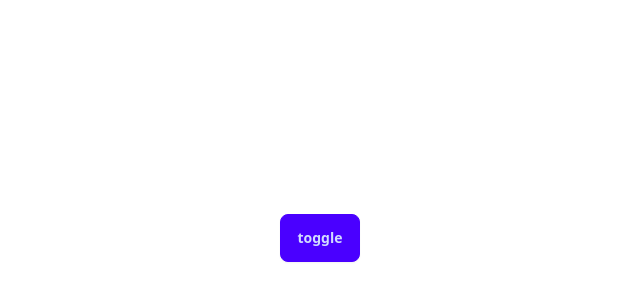
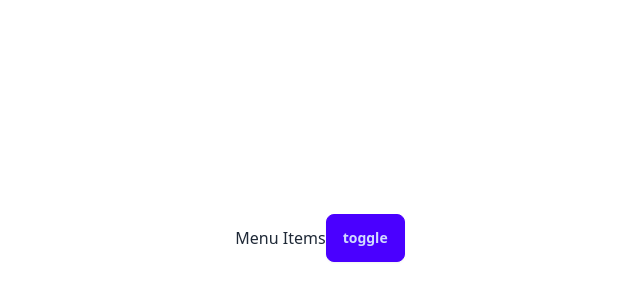
Before and after one commit to arafat717/React-Hooks, a React (Vite) app: page / in a window 1280 px wide. Shown: the part 162-462 px from the top of the page, without its empty margins (320-960 px from the left). Built offline with nearby package versions, Linux system fonts and the light colour scheme.

Commit message:
added contex for single file pattern

```diff
--- a/src/App.tsx
+++ b/src/App.tsx
@@ -1,7 +1,8 @@
 // import { useState } from "react";
 import { useContext } from "react";
 import "./App.css";
-import { ThemeContex } from "./contex/ThemeProvider";
+import { TThemeContex, ThemeContex } from "./contex/ThemeProvider";
+import { MenuItems, MenuList } from "./menu";
 // import UseEffectExample from "./UseEffectExample";
 // import UseRefExample from "./UseRefExample";
 // import UseReducerExample from "./UseReducerExample";
@@ -10,7 +11,7 @@ import { ThemeContex } from "./contex/ThemeProvider";
 
 function App() {
   // const [counter, setCounter] = useState(0);
-  const { dark, setDark } = useContext(ThemeContex);
+  const { dark, setDark } = useContext(ThemeContex) as TThemeContex;
   console.log(dark);
   return (
     <div
@@ -26,6 +27,9 @@ function App() {
       {/* <UseReducerExample></UseReducerExample> */}
       {/* <UseEffectExample></UseEffectExample> */}
       {/* <UseRefExample></UseRefExample> */}
+      <MenuList>
+        <MenuItems></MenuItems>
+      </MenuList>
       <button className="btn btn-primary" onClick={() => setDark(!dark)}>
         toggle
       </button>
--- a/src/UseRefExample.tsx
+++ b/src/UseRefExample.tsx
@@ -1,7 +1,10 @@
-import React, { useEffect, useRef } from "react";
+import React, { useContext, useEffect, useRef } from "react";
 import CustomInput from "./CustomInput";
+import { menuContex } from "./menu";
 
 const UseRefExample = () => {
+  const { theme } = useContext(menuContex);
+  console.log(theme);
   const myRef = useRef<HTMLInputElement | null>(null);
   useEffect(() => {
     myRef.current?.focus();
--- a/src/contex/ThemeProvider.tsx
+++ b/src/contex/ThemeProvider.tsx
@@ -1,6 +1,6 @@
 import { ReactNode, createContext, useState } from "react";
 
-type TThemeContex = {
+export type TThemeContex = {
   dark: boolean;
   setDark: React.Dispatch<React.SetStateAction<boolean>>;
 };
--- /dev/null
+++ b/src/menu.tsx
@@ -0,0 +1,17 @@
+import { createContext, useContext } from "react";
+
+export const menuContex = createContext(null);
+
+export const MenuList = ({ children }) => {
+  return (
+    <menuContex.Provider value={{ theme: "dark" }}>
+      <ul>{children}</ul>
+    </menuContex.Provider>
+  );
+};
+
+export const MenuItems = () => {
+  const { theme } = useContext(menuContex);
+  console.log(theme);
+  return <div>Menu Items</div>;
+};
```
